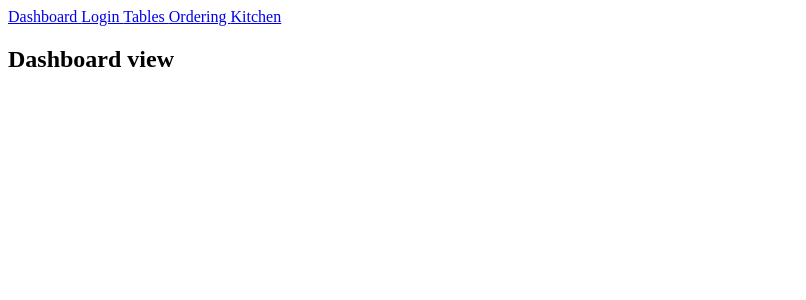
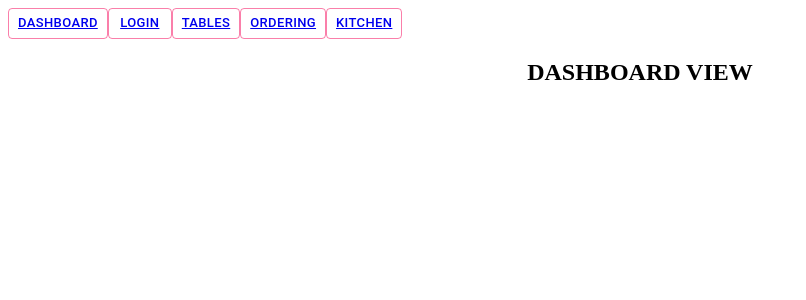
Before and after one commit to DagmaraGryka/pizzeria-portal, a React (Create React App) app: page / in a window 1280 px wide. Shown: the top 300 px of the page, without its empty margins (0-806 px from the left). Built offline with nearby package versions, Linux system fonts and the light colour scheme.

Commit message:
add material UI

```diff
--- a/package.json
+++ b/package.json
@@ -4,6 +4,7 @@
   "private": true,
   "homepage": "/panel/",
   "dependencies": {
+    "@material-ui/core": "^4.11.3",
     "@testing-library/jest-dom": "^5.11.9",
     "@testing-library/react": "^11.2.5",
     "@testing-library/user-event": "^12.8.3",
--- a/src/components/layout/PageNav/PageNav.js
+++ b/src/components/layout/PageNav/PageNav.js
@@ -1,13 +1,28 @@
 import React from 'react';
 import { NavLink } from 'react-router-dom';
+import { Button } from '@material-ui/core';
 
 const PageNav = () => (
   <nav>
-    <NavLink exact to={`${process.env.PUBLIC_URL}/`} activeClassName="active"> Dashboard </NavLink>
-    <NavLink to={`${process.env.PUBLIC_URL}/login`} activeClassName="active"> Login </NavLink>
-    <NavLink to={`${process.env.PUBLIC_URL}/tables`} activeClassName="active"> Tables </NavLink>
-    <NavLink to={`${process.env.PUBLIC_URL}/ordering`} activeClassName="active"> Ordering </NavLink>
-    <NavLink to={`${process.env.PUBLIC_URL}/kitchen`} activeClassName="active"> Kitchen </NavLink>
+    <Button variant='outlined' size='small' color='secondary'>
+      <NavLink exact to={`${process.env.PUBLIC_URL}/`} activeClassName="active"> Dashboard </NavLink>
+    </Button>
+
+    <Button variant='outlined' size='small' color='secondary'>
+      <NavLink to={`${process.env.PUBLIC_URL}/login`} activeClassName="active"> Login </NavLink>
+    </Button>
+
+    <Button variant='outlined' size='small' color='secondary'>
+      <NavLink to={`${process.env.PUBLIC_URL}/tables`} activeClassName="active"> Tables </NavLink>
+    </Button>
+
+    <Button variant='outlined' size='small' color='secondary'>
+      <NavLink to={`${process.env.PUBLIC_URL}/ordering`} activeClassName="active"> Ordering </NavLink>
+    </Button>
+
+    <Button variant='outlined' size='small' color='secondary'>
+      <NavLink to={`${process.env.PUBLIC_URL}/kitchen`} activeClassName="active"> Kitchen </NavLink>
+    </Button>
   </nav>
 );
 
--- a/src/components/views/Ordering/Ordering.js
+++ b/src/components/views/Ordering/Ordering.js
@@ -1,12 +1,20 @@
 import React from 'react';
 import styles from './Ordering.scss';
 import { Link } from 'react-router-dom';
+import { Button } from '@material-ui/core';
 
 const Ordering = () => (
   <div className={styles.component}>
     <h2>Ordering view</h2>
-    <Link to={`${process.env.PUBLIC_URL}/ordering/booking/new`}> new order </Link>
-    <Link to={`${process.env.PUBLIC_URL}/ordering/booking/new`}> order id </Link>
+
+    <Button variant="outlined" size='small' color="secondary">
+      <Link to={`${process.env.PUBLIC_URL}/ordering/booking/new`}> new order </Link>
+      </Button>
+
+    <Button variant="outlined" size='small' color="secondary">
+      <Link to={`${process.env.PUBLIC_URL}/ordering/booking/new`}> order id </Link>
+    </Button>
+
   </div>
 );
 
--- a/src/components/views/Tables/Tables.js
+++ b/src/components/views/Tables/Tables.js
@@ -1,14 +1,28 @@
 import React from 'react';
 import styles from './Tables.scss';
 import { Link } from 'react-router-dom';
+import { Button } from '@material-ui/core';
 
 const Tables = () => (
   <div className={styles.component}>
     <h2>Tables view</h2>
-    <Link to={`${process.env.PUBLIC_URL}/tables/booking/new`}> new booking </Link>
-    <Link to={`${process.env.PUBLIC_URL}/tables/booking/:id`}> booking id </Link>
-    <Link to={`${process.env.PUBLIC_URL}/tables/events/new`}> new event </Link>
-    <Link to={`${process.env.PUBLIC_URL}/tables/events/:id`}> event id </Link>
+
+    <Button variant='outlined' size='small' color='secondary'>
+      <Link to={`${process.env.PUBLIC_URL}/tables/booking/new`}> new booking </Link>
+    </Button>
+
+    <Button variant='outlined' size='small' color='secondary'>
+      <Link to={`${process.env.PUBLIC_URL}/tables/booking/:id`}> booking id </Link>
+    </Button>
+
+    <Button variant='outlined' size='small' color='secondary'>
+      <Link to={`${process.env.PUBLIC_URL}/tables/events/new`}> new event </Link>
+    </Button>
+
+    <Button variant='outlined' size='small' color='secondary'>
+      <Link to={`${process.env.PUBLIC_URL}/tables/events/:id`}> event id </Link>
+    </Button>
+
   </div>
 );
 
--- a/src/styles/global.scss
+++ b/src/styles/global.scss
@@ -20,4 +20,5 @@ a, a:hover, a:visited {
   text-decoration: none;
 }
 
+
 @import "./typography.scss";
--- a/src/styles/settings.scss
+++ b/src/styles/settings.scss
@@ -12,6 +12,11 @@ $radius: 5px;
 $base-size: 12px;
 $transition: all 0.5s;
 
+h2 {
+  text-transform: uppercase;
+  text-align: center;
+}
+
 
 @mixin p-el($element) {
   &:#{$element}, &::#{$element} {
```
Also changed, not shown: src/components/layout/MainLayout/MainLayout.js (+4 -6 lines), src/components/views/Ordering/Ordering.scss (line endings or trailing spaces), 1 other file (tests, documents, lock files or other folders).
